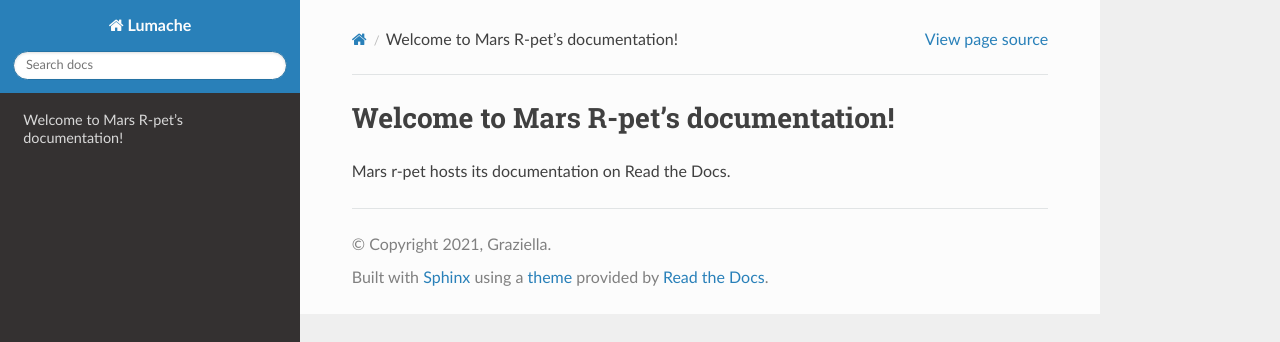
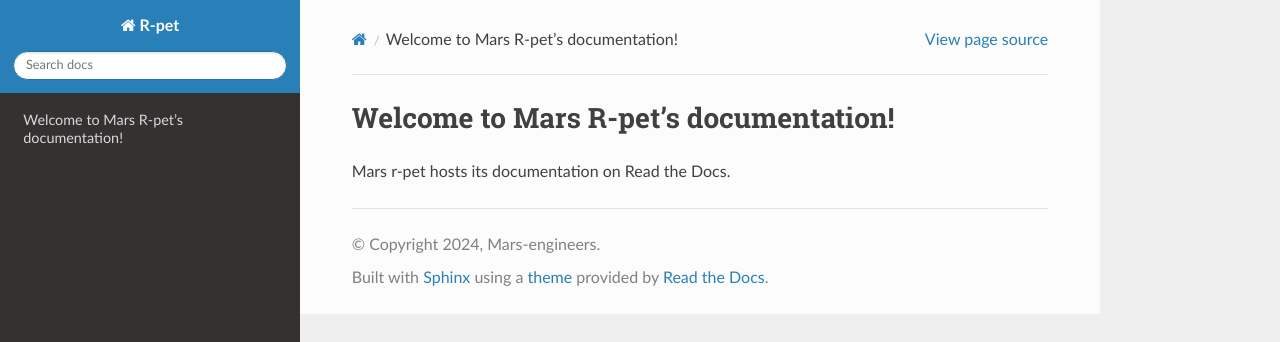
Before and after one commit to MARS-engineers/r-pet-docs, a Sphinx documentation site: the page built from docs/source/index.rst, in a window 1280 px wide. Shown: the top 342 px of the page. Built offline with Sphinx 7.4.7 and the Read the Docs theme 3.1.0, drawn with Linux system fonts in a browser that asks for light colours.

Commit message:
Update conf.py

```diff
--- a/docs/source/conf.py
+++ b/docs/source/conf.py
@@ -2,9 +2,9 @@
 
 # -- Project information
 
-project = 'Lumache'
-copyright = '2021, Graziella'
-author = 'Graziella'
+project = 'R-pet'
+copyright = '2024, Mars-engineers'
+author = 'Mars-engineers'
 
 release = '0.1'
 version = '0.1.0'
@@ -20,7 +20,6 @@ extensions = [
 ]
 
 intersphinx_mapping = {
-    'python': ('https://docs.python.org/3/', None),
     'sphinx': ('https://www.sphinx-doc.org/en/master/', None),
 }
 intersphinx_disabled_domains = ['std']
```
